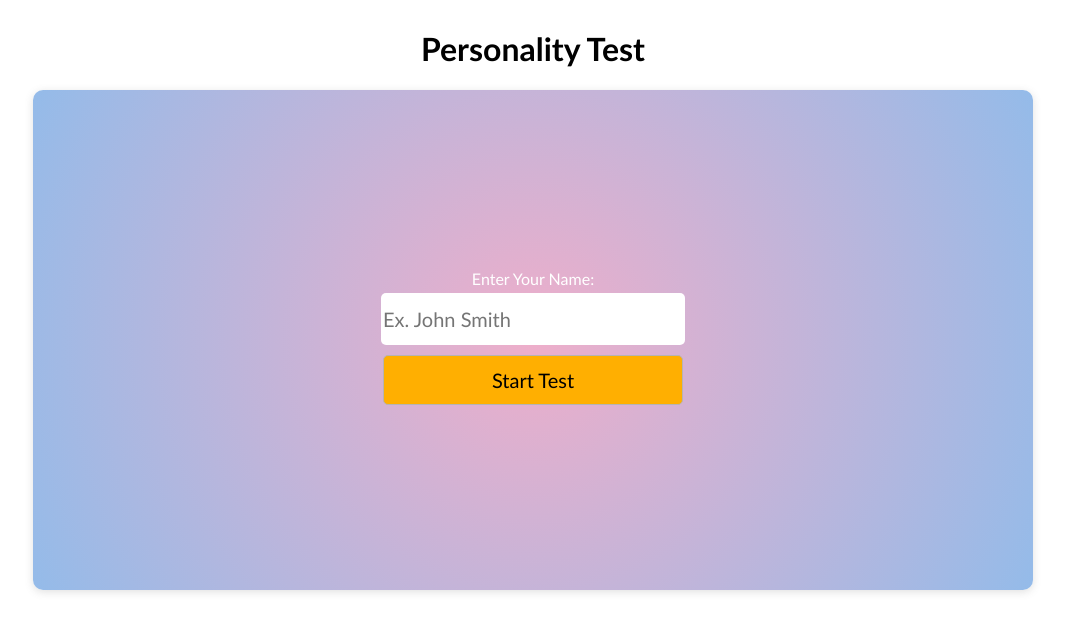
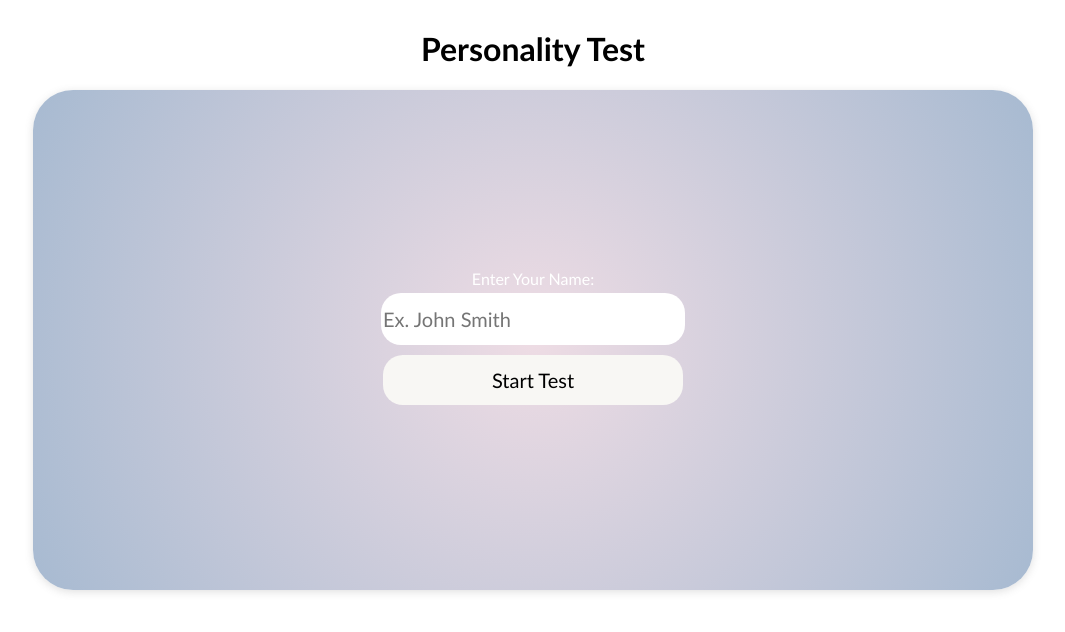
Before and after one commit to Martin-droid/personality__test, a React (Create React App) app: page / in a window 1280 px wide. Shown: the top 632 px of the page, without its empty margins (107-1172 px from the left). Built offline with nearby package versions, Linux system fonts and the light colour scheme.

Commit message:
Update App.css

```diff
--- a/src/App.css
+++ b/src/App.css
@@ -17,8 +17,8 @@ body{
 .Menu {
   width: 1000px;
   height: 500px;
-  border-radius: 10px;
-  background: radial-gradient(circle, rgba(238,174,202,1) 0%, rgba(148,187,233,1) 100%);
+  border-radius: 40px;
+  background: radial-gradient(circle, rgb(238, 220, 228) 0%, rgb(167, 186, 209) 100%);
   display: flex;
   flex-direction: column;
   box-shadow: rgba(99, 99, 99, 0.2) 0px 2px 8px 0px;
@@ -31,7 +31,7 @@ body{
   height: 50px;
   margin: 5px;
   border: none;
-  border-radius: 5px;
+  border-radius: 20px;
   font-size: 20px;
   font-family: 'Trebuchet MS', 'Lucida Sans Unicode', 'Lucida Grande', 'Lucida Sans', Arial, sans-serif;
 
@@ -42,7 +42,7 @@ body{
 
 
 .Menu button{
-	background:rgb(255, 175, 1);
+	background:rgb(248, 247, 244);
 }
 
 button:hover {
@@ -53,19 +53,19 @@ button:hover {
 }
 
 button:focus {
-	background-color: aqua;
+	background-color: rgb(124, 204, 204);
 }
 
 button {
-	border: 1px solid rgb(182, 179, 179);
-	background:rgb(255, 238, 1);
+
+	background:rgb(250, 250, 248);
 }
 
 .Test {
   width: 1000px;
   height: 500px;
-  border-radius: 10px;
-  background: radial-gradient(circle, rgba(238,174,202,1) 0%, rgba(148,187,233,1) 100%);
+  border-radius: 20px;
+  background:  radial-gradient(circle, rgb(238, 220, 228) 0%, rgb(181, 193, 207) 100%);;
   display: flex;
   flex-direction: column;
   justify-content: center;
@@ -81,7 +81,7 @@ button {
 .EndScreen {
   width:1000px;
   height: 500px;
-  background: radial-gradient(circle, rgba(238,174,202,1) 0%, rgba(148,187,233,1) 100%);
+  background:  radial-gradient(circle, rgb(238, 220, 228) 0%, rgb(167, 186, 209) 100%);
   display: flex;
   flex-direction: column;
   justify-content: center;
```
